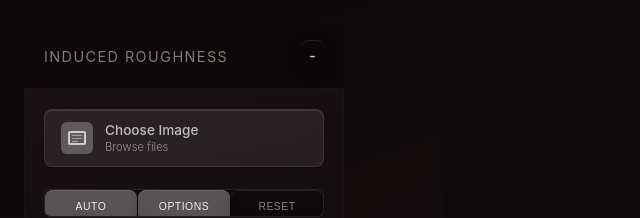
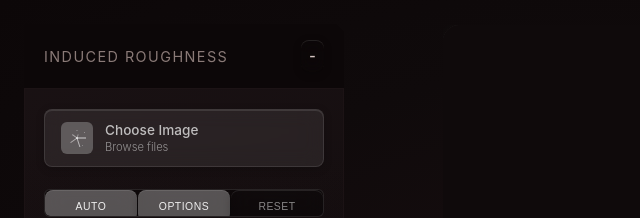
Before and after one commit to jo56/photo-induced-roughness, a React (Vite) app: page / in a window 1280 px wide. Shown: the top 218 px of the page, without its empty margins (0-640 px from the left). Built offline with nearby package versions, Linux system fonts and the light colour scheme.

Commit message:
chanigng symmbol to galaxy

```diff
--- a/src/App.tsx
+++ b/src/App.tsx
@@ -93,46 +93,112 @@ function CompactUploadButton({ imageFile, onClick }: { imageFile: File | null; o
       }}>
         <div style={{
           width: '18px',
-          height: '14px',
-          border: '2px solid var(--text-secondary)',
-          borderRadius: '2px',
-          position: 'relative',
-          background: 'transparent'
+          height: '18px',
+          position: 'relative'
         }}>
+          {/* Center dot */}
           <div style={{
             position: 'absolute',
-            top: '-6px',
-            left: '3px',
-            right: '3px',
-            height: '4px',
+            top: '50%',
+            left: '50%',
+            width: '2px',
+            height: '2px',
             background: 'var(--text-secondary)',
-            borderRadius: '2px 2px 0 0'
+            borderRadius: '50%',
+            transform: 'translate(-50%, -50%)'
+          }}></div>
+
+          {/* Spiral arms */}
+          <div style={{
+            position: 'absolute',
+            top: '50%',
+            left: '50%',
+            width: '12px',
+            height: '1px',
+            background: 'var(--text-secondary)',
+            transformOrigin: '0 50%',
+            transform: 'translate(0, -50%) rotate(0deg)',
+            borderRadius: '0.5px'
           }}></div>
           <div style={{
             position: 'absolute',
-            top: '2px',
-            left: '2px',
-            right: '2px',
+            top: '50%',
+            left: '50%',
+            width: '10px',
             height: '1px',
             background: 'var(--text-secondary)',
+            transformOrigin: '0 50%',
+            transform: 'translate(0, -50%) rotate(72deg)',
+            borderRadius: '0.5px',
+            opacity: 0.8
+          }}></div>
+          <div style={{
+            position: 'absolute',
+            top: '50%',
+            left: '50%',
+            width: '8px',
+            height: '1px',
+            background: 'var(--text-secondary)',
+            transformOrigin: '0 50%',
+            transform: 'translate(0, -50%) rotate(144deg)',
+            borderRadius: '0.5px',
+            opacity: 0.7
+          }}></div>
+          <div style={{
+            position: 'absolute',
+            top: '50%',
+            left: '50%',
+            width: '6px',
+            height: '1px',
+            background: 'var(--text-secondary)',
+            transformOrigin: '0 50%',
+            transform: 'translate(0, -50%) rotate(216deg)',
+            borderRadius: '0.5px',
             opacity: 0.6
           }}></div>
           <div style={{
             position: 'absolute',
-            top: '5px',
-            left: '2px',
-            right: '2px',
+            top: '50%',
+            left: '50%',
+            width: '4px',
             height: '1px',
             background: 'var(--text-secondary)',
-            opacity: 0.6
+            transformOrigin: '0 50%',
+            transform: 'translate(0, -50%) rotate(288deg)',
+            borderRadius: '0.5px',
+            opacity: 0.5
+          }}></div>
+
+          {/* Outer dots */}
+          <div style={{
+            position: 'absolute',
+            top: '1px',
+            left: '50%',
+            width: '1px',
+            height: '1px',
+            background: 'var(--text-secondary)',
+            borderRadius: '50%',
+            transform: 'translateX(-50%)',
+            opacity: 0.7
           }}></div>
           <div style={{
             position: 'absolute',
-            top: '8px',
-            left: '2px',
-            width: '6px',
+            bottom: '1px',
+            right: '3px',
+            width: '1px',
             height: '1px',
             background: 'var(--text-secondary)',
+            borderRadius: '50%',
+            opacity: 0.5
+          }}></div>
+          <div style={{
+            position: 'absolute',
+            top: '3px',
+            right: '1px',
+            width: '1px',
+            height: '1px',
+            background: 'var(--text-secondary)',
+            borderRadius: '50%',
             opacity: 0.6
           }}></div>
         </div>
```
